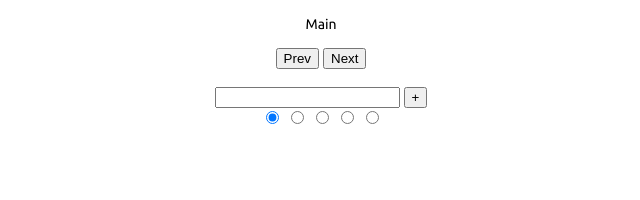
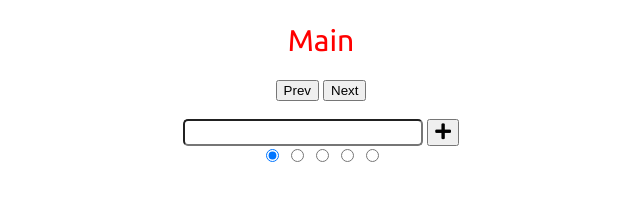
Before and after one commit to josepagan/to-do, a plain HTML site: page index.html in a window 1280 px wide. Shown: the whole page, without its empty margins (319-959 px from the left). Drawn offline with Linux system fonts and the light colour scheme.

Commit message:
it kinda works

```diff
--- a/code.js
+++ b/code.js
@@ -24,7 +24,7 @@ class Entry {
   }
 
   get htmlEntry() {
-    return `<p>${this.content} ${this.priority}<button id=${this.id} onclick="main.books[${main._focusedBook}].delete('${this.id}')"</button></p>`
+    return `<p>${this.content} ${this.priority} <i class="fas fa-minus-circle" id=${this.id} onclick="main.books[${main._focusedBook}].delete('${this.id}')"</i></button></p>`
   }
 
   appendTodoBox() {
@@ -132,6 +132,7 @@ addTodoButton.addEventListener('click', () => {
   main.clearBox();
   main.books[main._focusedBook].draw2();
   main.save();
+  addTodoText.value = "";
 });
 nextButton.addEventListener('click', () => {
   if (main._focusedBook === main.books.length - 1) {
@@ -159,6 +160,7 @@ bookName.addEventListener('click', () => {
  input.addEventListener('keydown', (e) => {
    if (e.key === 'Enter') {
      main.books[main._focusedBook].name = input.value;
+     main.save();
      main.books[main._focusedBook].draw2();
      bookNameInput.innerHTML = "";
    }
--- a/index.html
+++ b/index.html
@@ -6,12 +6,14 @@
     <!-- <link rel="stylesheet" type="text/css" href="style.css"> -->
 </head>
 <title>To-Do</title>
+<link rel="stylesheet" href="https://use.fontawesome.com/releases/v5.4.1/css/all.css" integrity="sha384-5sAR7xN1Nv6T6+dT2mhtzEpVJvfS3NScPQTrOxhwjIuvcA67KV2R5Jz6kr4abQsz" crossorigin="anonymous">
 <link rel="stylesheet" type="text/css" href="//fonts.googleapis.com/css?family=Ubuntu" />
 <link rel="stylesheet" href="style.css">
 </head>
 
 <body>
     <div id="container">
+
         <div class="box">
             <div id="bookName">hola</div>
             <div id="bookNameInput"></div>
@@ -25,7 +27,7 @@
 
         <div>
             <input type="text" class="addTodoText">
-            <button class="addTodoButton">+</button>
+            <button class="addTodoButton"><i class="fas fa-plus"></i></button>
         </div>
         <div>
             <input type='radio' name='priority' value='1' checked>
--- a/style.css
+++ b/style.css
@@ -8,8 +8,25 @@ div#todoBox {
   font-size: large
 }
 
+
 div#container {
   text-align: center;
 }
 
+div#bookName p, div#bookNameInput input{
+  font-size: 30px;
+  color: red;
+}
+
 h1 { font-family: Ubuntu; font-size: 24px; font-style: normal; font-variant: normal; font-weight: 700; line-height: 26.4px; } h3 { font-family: Ubuntu; font-size: 14px; font-style: normal; font-variant: normal; font-weight: 700; line-height: 15.4px; } p { font-family: Ubuntu; font-size: 14px; font-style: normal; font-variant: normal; font-weight: 400; line-height: 20px; } blockquote { font-family: Ubuntu; font-size: 21px; font-style: normal; font-variant: normal; font-weight: 400; line-height: 30px; } pre { font-family: Ubuntu; font-size: 13px; font-style: normal; font-variant: normal; font-weight: 400; line-height: 18.5667px; }
+
+
+input {
+  border-radius: 5px;
+}
+input.addTodoText{
+  font-size: large;
+}
+button.addTodoButton{
+  font-size: large
+}
```
